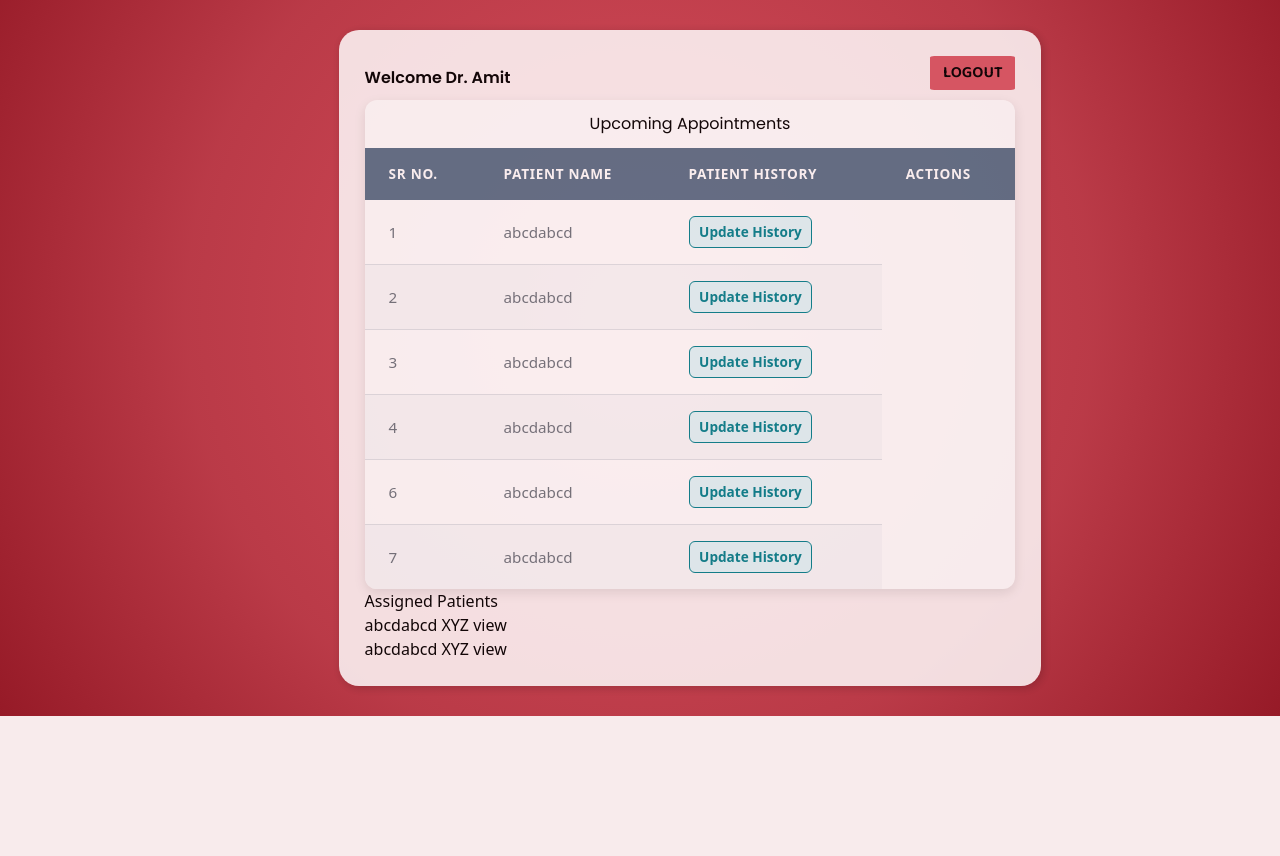
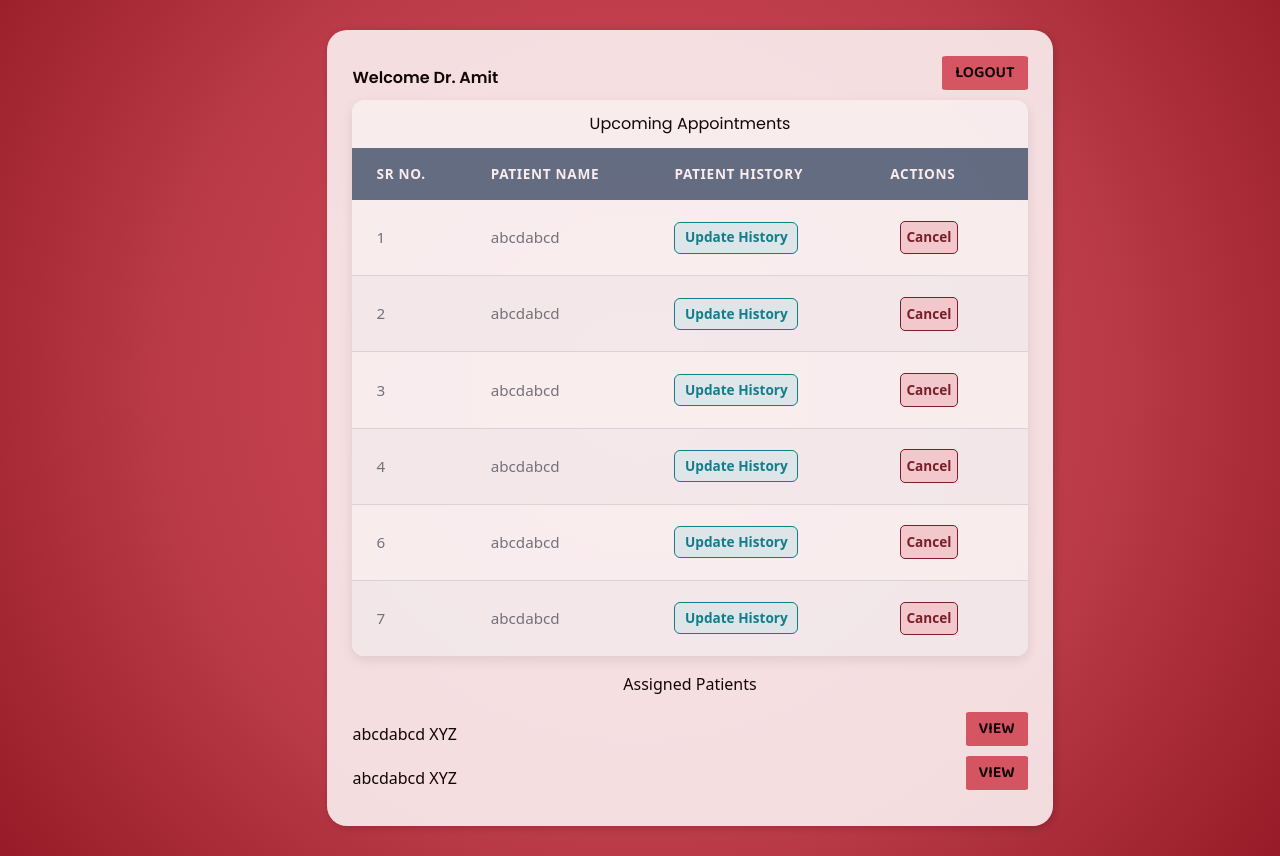
Before and after one commit to swamini-jadhav/Hospital-Management-System, a Flask app: page /doctor_dashboard/1 in a window 1280 px wide. Shown: the part 88-944 px from the top of the page. Before the commit the page ends 804 px from the top, so only its background shows below. Run offline with Flask 3, Linux system fonts and the light colour scheme; data comes from the database, SQL or seed files in the repository; some libraries are stand-ins or nearby versions.

Commit message:
Formatting Issues Solved

```diff
--- a/static/style.css
+++ b/static/style.css
@@ -382,6 +382,8 @@
     background-color: #d4edda; /* Light Green */
     color: #155724;
     border: 1px solid #155724;
+    border-radius: 5px;
+    padding: 0.7vh;
 }
 
 .action-complete:hover {
@@ -393,6 +395,8 @@
     background-color: #f8d7da; /* Light Red */
     color: #721c24;
     border: 1px solid #721c24;
+    border-radius: 5px;
+    padding: 0.7vh;
 }
 
 .action-cancel:hover {
--- a/templates/doctor_dashboard.html
+++ b/templates/doctor_dashboard.html
@@ -55,6 +55,9 @@
                                             Update History
                                         </a>
                                     </td>
+                                    <td data-label="Actions">
+                                        <a href="#"><button class="action-cancel">Cancel</button></a>
+                                    </td>
                                 </tr>
                             {% else %}
                                 <tr>
@@ -64,12 +67,14 @@
                         </tbody>
                         </table>
                     </div>
-                    <h3>Assigned Patients</h3>
+                    <div class="overview">
+                        <h3>Assigned Patients</h3>
+                    </div>
                     <div class="assigned-patients">
                         {% for patient in assigned_patients %}
-                            <div class="patient-row">
+                            <div class="patient-row flex justify-between items-center">
                                 <span>{{ patient.FirstName }} {{ patient.LastName }}</span>
-                                <a href="{{ url_for('view_patient_history', patient_id=patient.PatientID, doctorID=doctor.DoctorID) }}">view</a>
+                                <a href="{{ url_for('view_patient_history', patient_id=patient.PatientID, doctorID=doctor.DoctorID) }}"><button class="logout">VIEW</button></a>
                             </div>
                         {% else %}
                             <p>No assigned patients</p>
```
